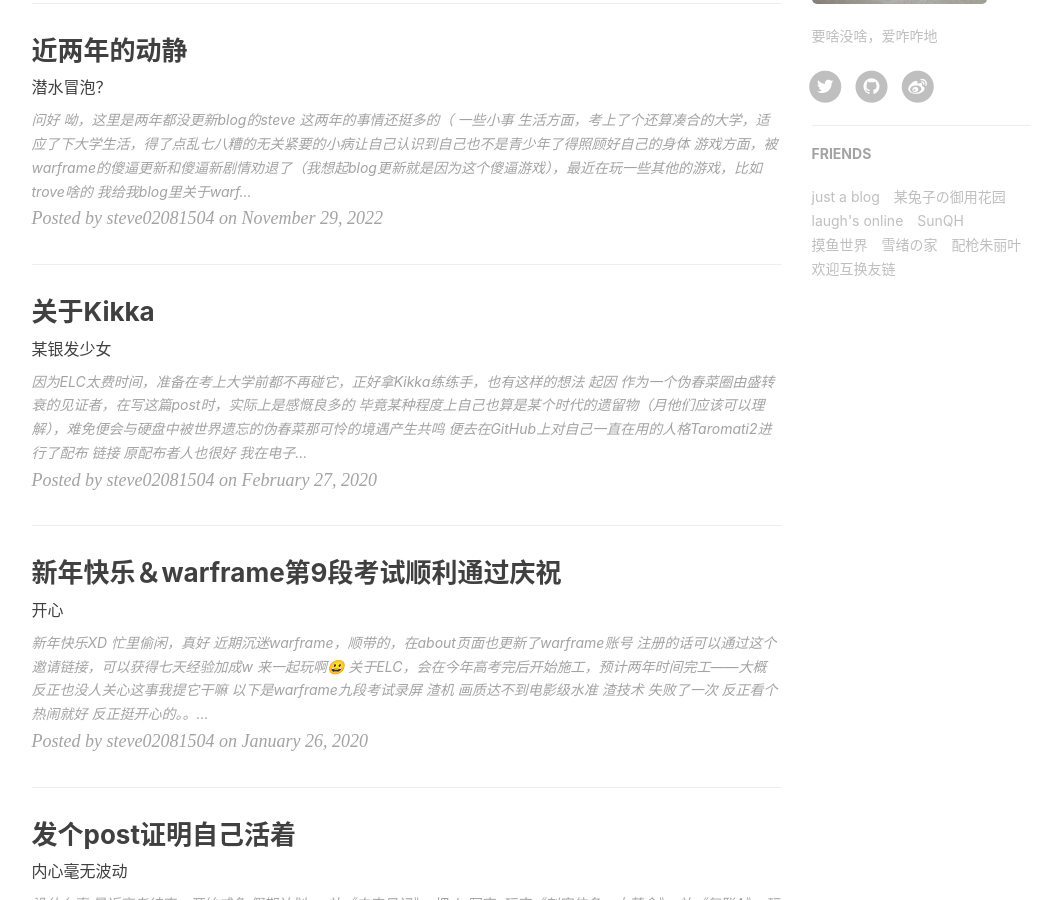
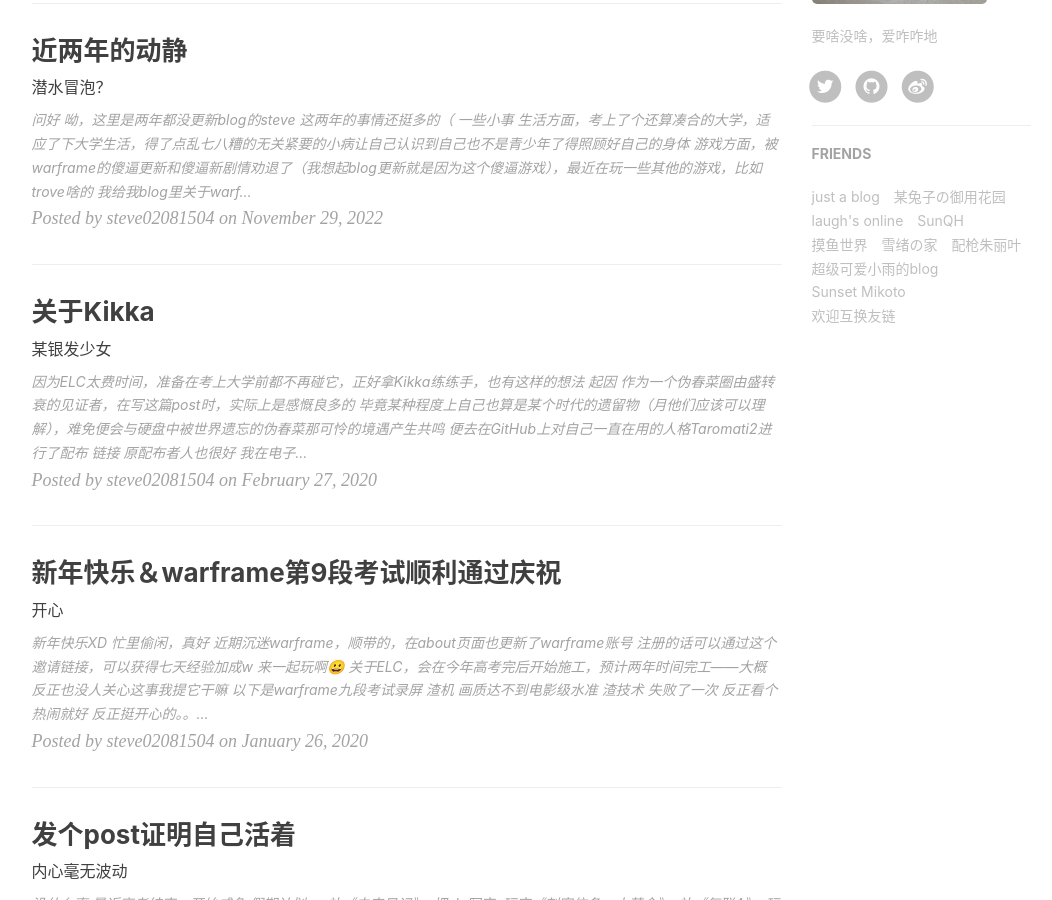
Before and after one commit to steve02081504/steve02081504.github.io, a Jekyll site: the page built from index.html, in a window 1280 px wide and 900 px high, scrolled down 957 px. Shown: the whole window, without its empty margins (136-1188 px from the left). Built offline with Jekyll 4.4.1, drawn with Linux system fonts in a browser that asks for light colours; nearby versions of some CDN libraries; the list of posts is cut into pages by our own code; comment, search, counter and statistics services are not loaded.

Commit message:
友链追加

```diff
--- a/_config.yml
+++ b/_config.yml
@@ -151,6 +151,14 @@ friends: [
         title: "配枪朱丽叶",
         href: "http://www.shawroot.cc/"
     }
+    ,{
+        title: "超级可爱小雨的blog",
+        href: "https://angelkawaii.xyz/"
+    }
+	,{
+		title: "Sunset Mikoto",
+		href: "https://sunmkt.uk/"
+	}
     #,{
     #    title: "",
     #    href: ""
```
